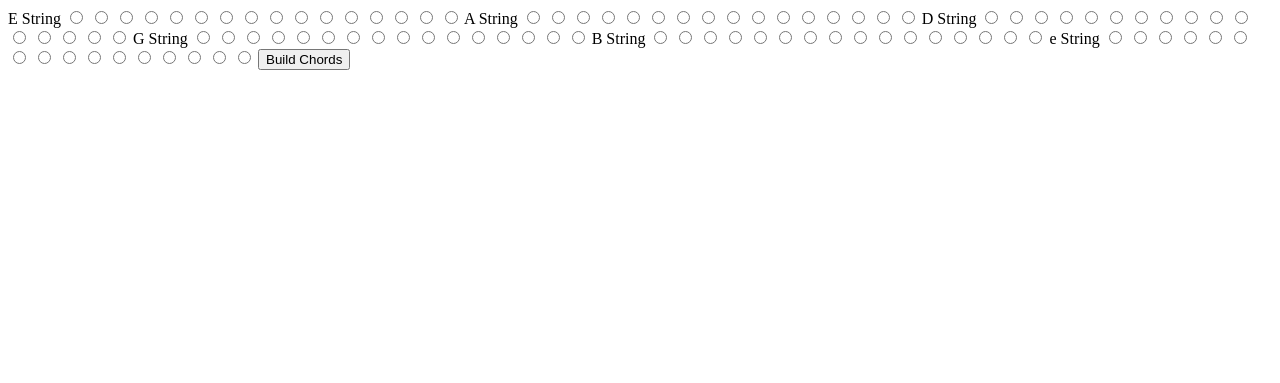
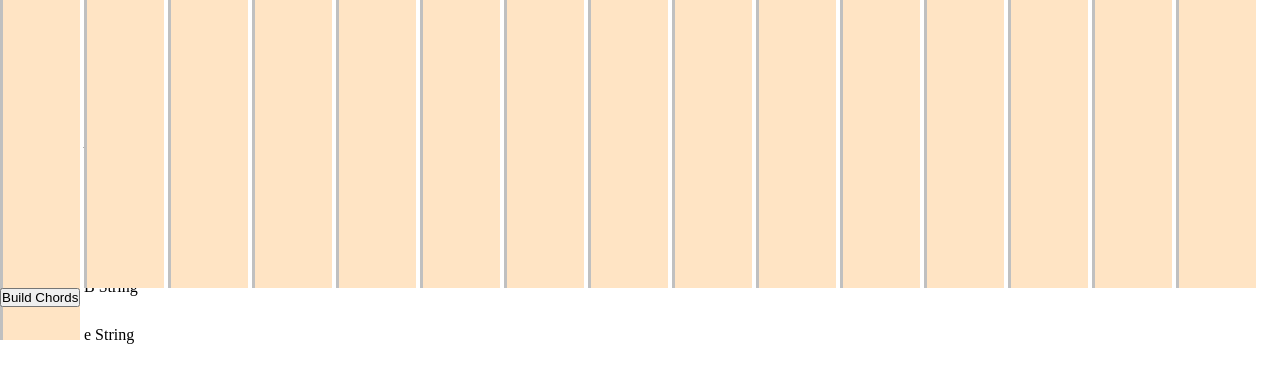
Before and after one commit to alec-gullon/ChordSearcher, a PHP site: page /views/home.php in a window 1280 px wide. Shown: the top 383 px of the page. Run offline with PHP 8.4, Linux system fonts and the light colour scheme.

Commit message:
Added filtering to identify largest possible voicings for a given chord

```diff
--- a/config/router.php
+++ b/config/router.php
@@ -6,6 +6,10 @@ $route = $_SERVER['REQUEST_URI'];
  * Check the request_uri against the routes files, throw a 404 if no corresponding route exists
  */
 
+if($route === '/') {
+    $route = '/home';
+}
+
 $directory = __DIR__ . '/../routes' . $route . '.php';
 if( file_exists($directory) ) {
     require $directory;
--- a/css/app.css
+++ b/css/app.css
@@ -1,10 +1,40 @@
 * {
     box-sizing: border-box;
+    padding: 0;
+    margin: 0;
 }
+
+.main-form {
+}
+.main-form-string {
+    height: 3rem;
+}
+.main-form-fret {
+    border-left: 3px solid silver;
+    height: 100%;
+    width: 5rem;
+    display: inline-block;
+    background: bisque;
+}
+.main-form-fret input {
+    display: none;
+}
+
+.chord-diagrams {
+    width: 84rem;
+    margin: 6rem auto;
+}
+
 .chord-diagram {
     height: 18rem;
     width: 36rem;
+    float: left;
     margin-bottom: 6rem;
+    margin-right: 8rem;
+}
+
+.chord-diagrams .chord-diagram:nth-child(2n) {
+    margin-right: 0rem;
 }
 .chord-diagram-string {
     height: 3rem;
--- a/services/ChordSearcher.php
+++ b/services/ChordSearcher.php
@@ -47,8 +47,8 @@ class ChordSearcher {
         while($this->neckSection->barPosition <= 12) {
             $notesMatrix = new NotesMatrix($this->neckSection->notes);
             $notesMatrix->buildMatchingCoordinates($this->notes);
-            $notesMatrix->buildAdmissibleCoordinateSets($this->notes);
-            $coordinateSets = $notesMatrix->coordinateSets;
+            $notesMatrix->buildLargestCoordinateSets($this->notes);
+            $coordinateSets = $notesMatrix->largestCoordinateSets;
 
             foreach($coordinateSets as $coordinateSet) {
                 $diagrams[] = new ChordDiagram($this->neckSection->barPosition, $coordinateSet);
--- a/views/chord-display.php
+++ b/views/chord-display.php
@@ -6,10 +6,11 @@ require __DIR__ . '/layouts/header.php';
 require __DIR__ . '/partials/form.php';
 ?>
 
+<div class="chord-diagrams">
+
 <?php foreach($diagrams as $diagram): $data = $diagram->viewData(); ?>
 
     <div class="chord-diagram">
-        <?php echo $data['bar']; ?>
         <?php foreach($data['strings'] as $string): ?>
             <div class="chord-diagram-string">
                 <?php for($i = 5; $i >= 2; $i--): ?>
@@ -35,6 +36,8 @@ require __DIR__ . '/partials/form.php';
 
 <?php endforeach; ?>
 
+</div>
+
 <?php
 require __DIR__ . '/layouts/footer.php';
 ?>
--- a/views/partials/form.php
+++ b/views/partials/form.php
@@ -2,17 +2,21 @@
     $openNotes = ['E', 'A', 'D', 'G', 'B', 'e'];
 ?>
 
-<form action="/build-chords" method="POST">
+<form action="/build-chords" method="POST" class="main-form">
 
     <?php foreach($openNotes as $note): ?>
 
+    <div class="main-form-string">
+
+        <?php for($i = 0; $i < 16; $i++): ?>
+            <label class="main-form-fret" for="<?php echo $note; ?>-string">
+                <input type="radio" name="<?php echo $note; ?>-string" id="<?php echo $note; ?>" value="<?php echo $i; ?>" />
+            </label>
+        <?php endfor; ?>
+
         <label><?php echo $note; ?> String</label>
 
-        <?php for($i = 0; $i < 16; $i++): ?>
-
-            <input type="radio" name="<?php echo $note; ?>-string" value="<?php echo $i; ?>" />
-
-        <?php endfor; ?>
+    </div>
 
     <?php endforeach; ?>
 
```
Also changed, not shown: model/NotesMatrix.php (+54 -2 lines).
